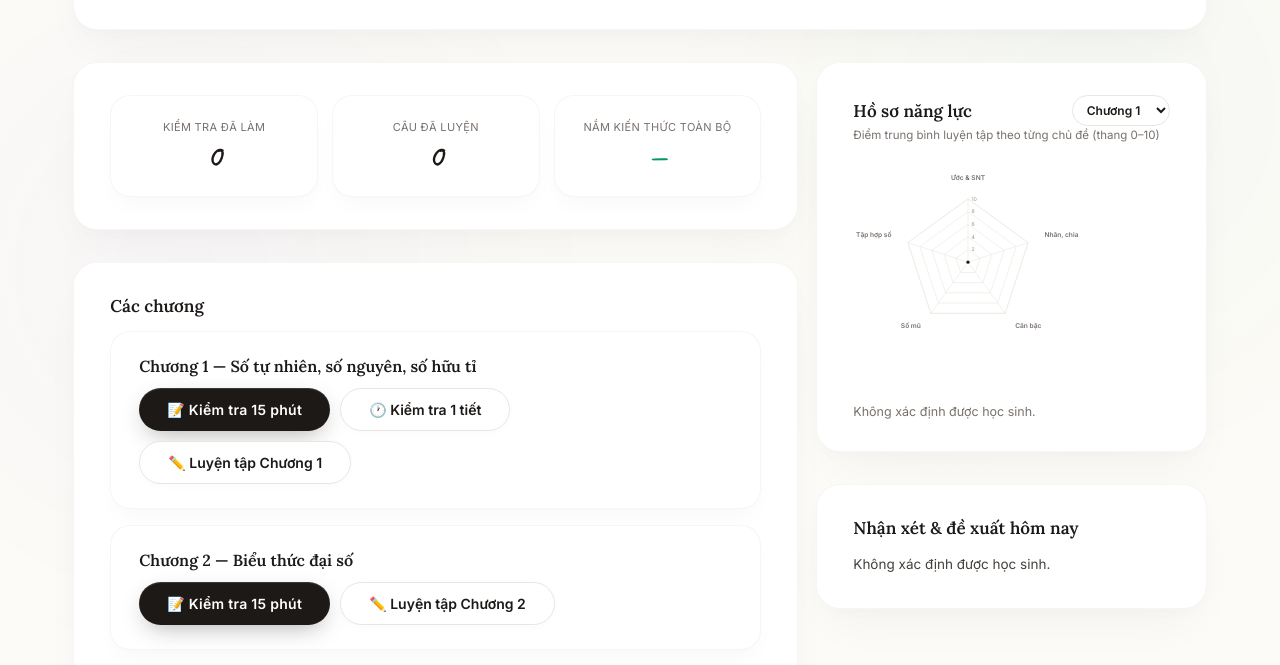
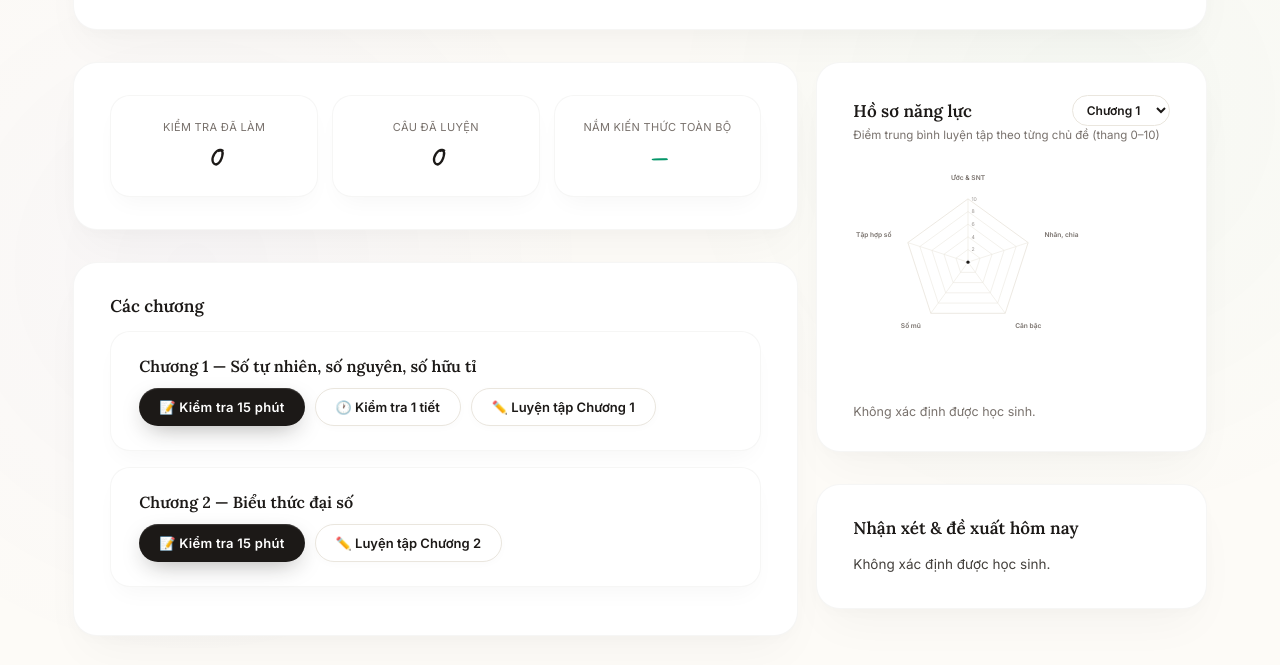
Before and after one commit to nhminh55/moyumath, a plain HTML site: page index.html in a window 1280 px wide. Shown: the part 132-797 px from the top of the page. Drawn offline with Linux system fonts and the light colour scheme; sample sign-in values are in the browser's storage.

Commit message:
fix(ui): reduce button padding so they fit on one line

```diff
--- a/css/style.css
+++ b/css/style.css
@@ -60,9 +60,9 @@ a.primary, button.primary {
   color: #fff !important;
   border-radius: 9999px !important;
   border: none !important;
-  padding: 12px 28px !important;
+  padding: 10px 20px !important;
   font-weight: 600 !important;
-  font-size: 14px !important;
+  font-size: 13px !important;
   letter-spacing: 0.02em !important;
   text-decoration: none !important;
   display: inline-flex;
@@ -88,9 +88,9 @@ a.secondary, button.secondary {
   color: var(--ink) !important;
   border: 1.5px solid var(--paper-edge) !important;
   border-radius: 9999px !important;
-  padding: 12px 28px !important;
+  padding: 10px 20px !important;
   font-weight: 600 !important;
-  font-size: 14px !important;
+  font-size: 13px !important;
   text-decoration: none !important;
   display: inline-flex;
   align-items: center;
--- a/index.html
+++ b/index.html
@@ -155,8 +155,8 @@
   .chapter-actions a{
     font-family:'Inter', sans-serif;
     font-weight:600;
-    font-size:13.5px;
-    padding:12px 24px;
+    font-size:13px;
+    padding:10px 20px;
     border-radius:9999px;
     text-decoration:none;
     display:inline-flex;
```
